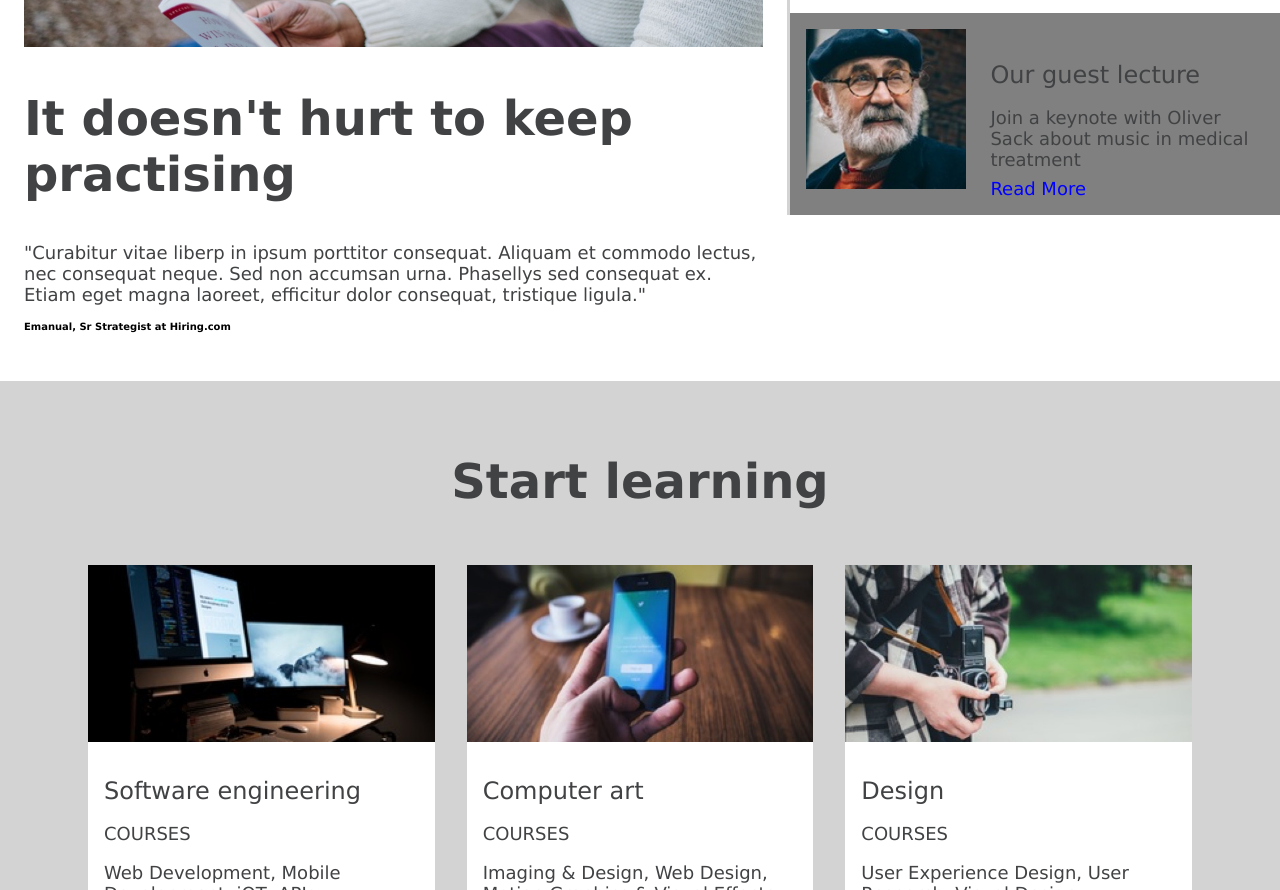
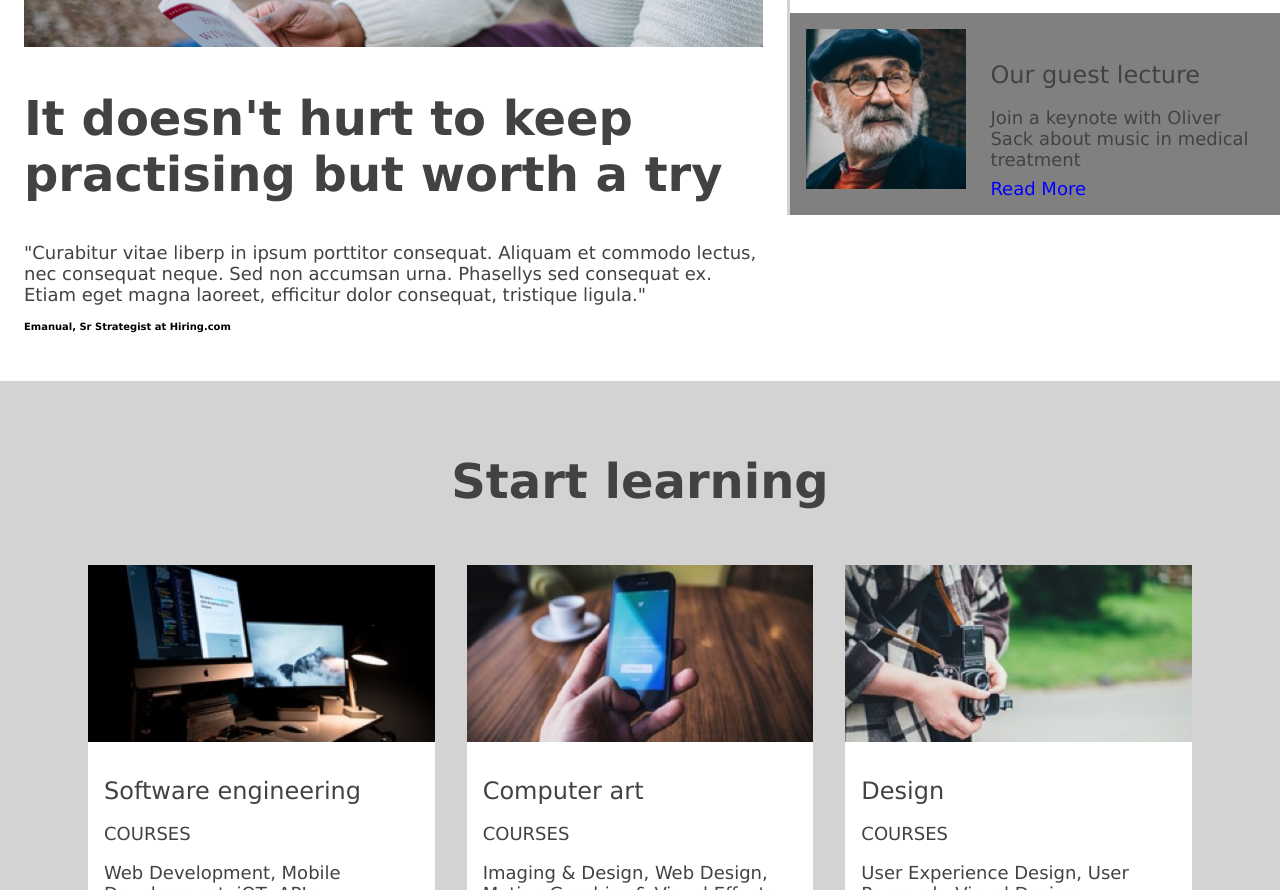
Before and after one commit to hanjwebb/Colmar, a plain HTML site: page index.html in a window 1280 px wide. Shown: the part 1114-2004 px from the top of the page. Drawn offline with Linux system fonts and the light colour scheme.

Commit message:
Test commit2

```diff
--- a/index.html
+++ b/index.html
@@ -38,7 +38,7 @@
         <div class="container2">
             <div class="Maintext2" id="Maintext2">
                 <img class="information_main_img" src="Resources/images/information-main.jpg">
-                 <h2>It doesn't hurt to keep practising</h2>
+                 <h2>It doesn't hurt to keep practising but worth a try</h2>
                  <p>"Curabitur vitae liberp in ipsum porttitor consequat. Aliquam et commodo lectus, nec consequat neque. Sed non accumsan urna. Phasellys sed consequat ex. Etiam eget magna laoreet, efficitur dolor consequat, tristique ligula."</p>
                  <h5>Emanual, Sr Strategist at Hiring.com</h5>
             </div>
```
